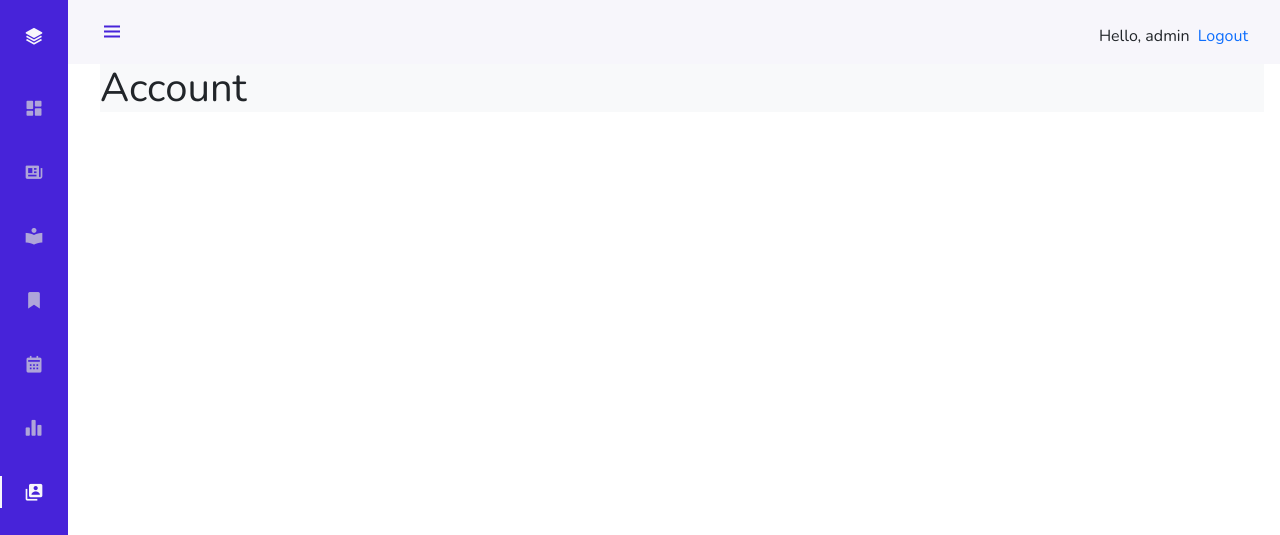
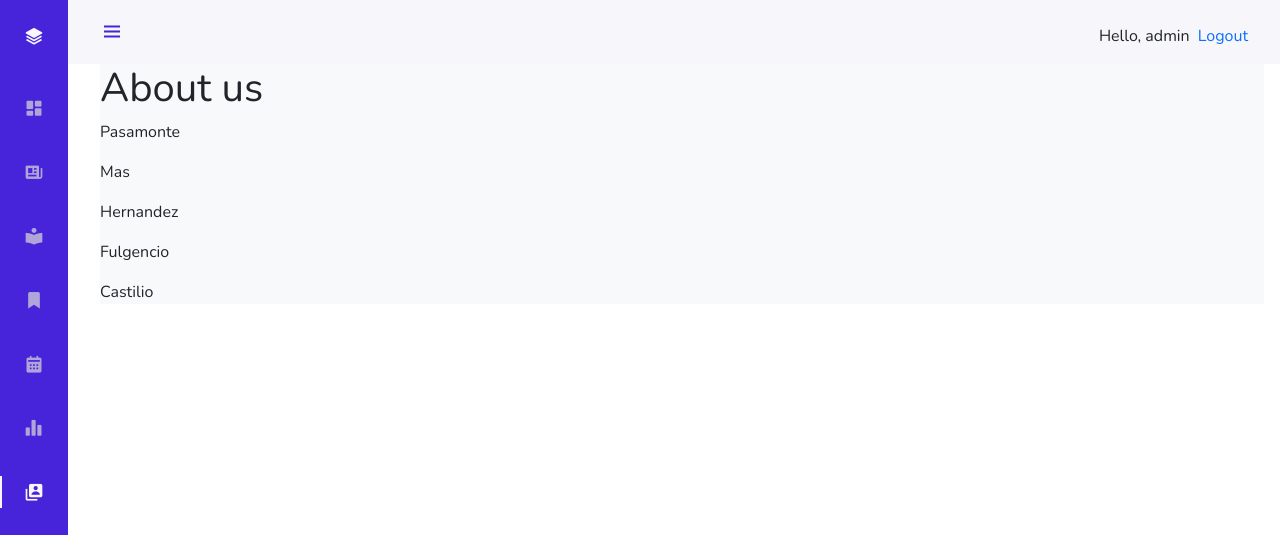
Before and after one commit to mjfulgencio/hr_assistant, a Django app: page /account in a window 1280 px wide. Shown: the top 535 px of the page. Run offline with Django 3.2, Linux system fonts and the light colour scheme; a user stored in the database is signed in; some libraries are stand-ins or nearby versions.

Commit message:
adding about us

```diff
--- a/app/templates/account.html
+++ b/app/templates/account.html
@@ -3,5 +3,12 @@
 {% block account %} <a href="{% url 'account' %}" class="nav_link active"> <i class='bx bxs-user-account nav_icon'></i> <span class="nav_name">Account</span> </a> {% endblock account %}
 
 {% block content %}
-    <h1>Account</h1>
+    <h1>About us</h1>
+    <div>
+        <p>Pasamonte</p>
+        <p>Mas</p>
+        <p>Hernandez</p>
+        <p>Fulgencio</p>
+        <p>Castilio</p>
+    </div>
 {% endblock content %}
```
